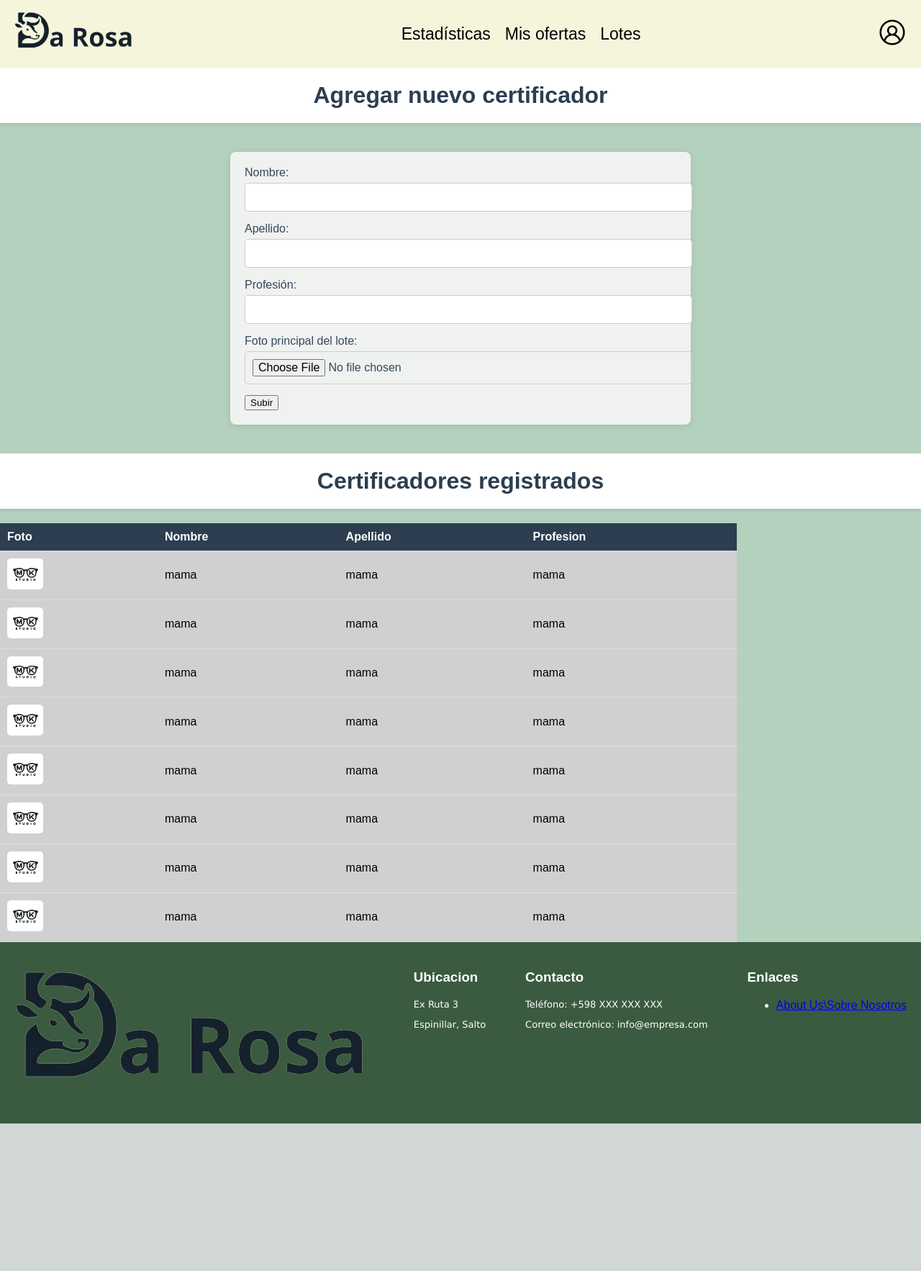
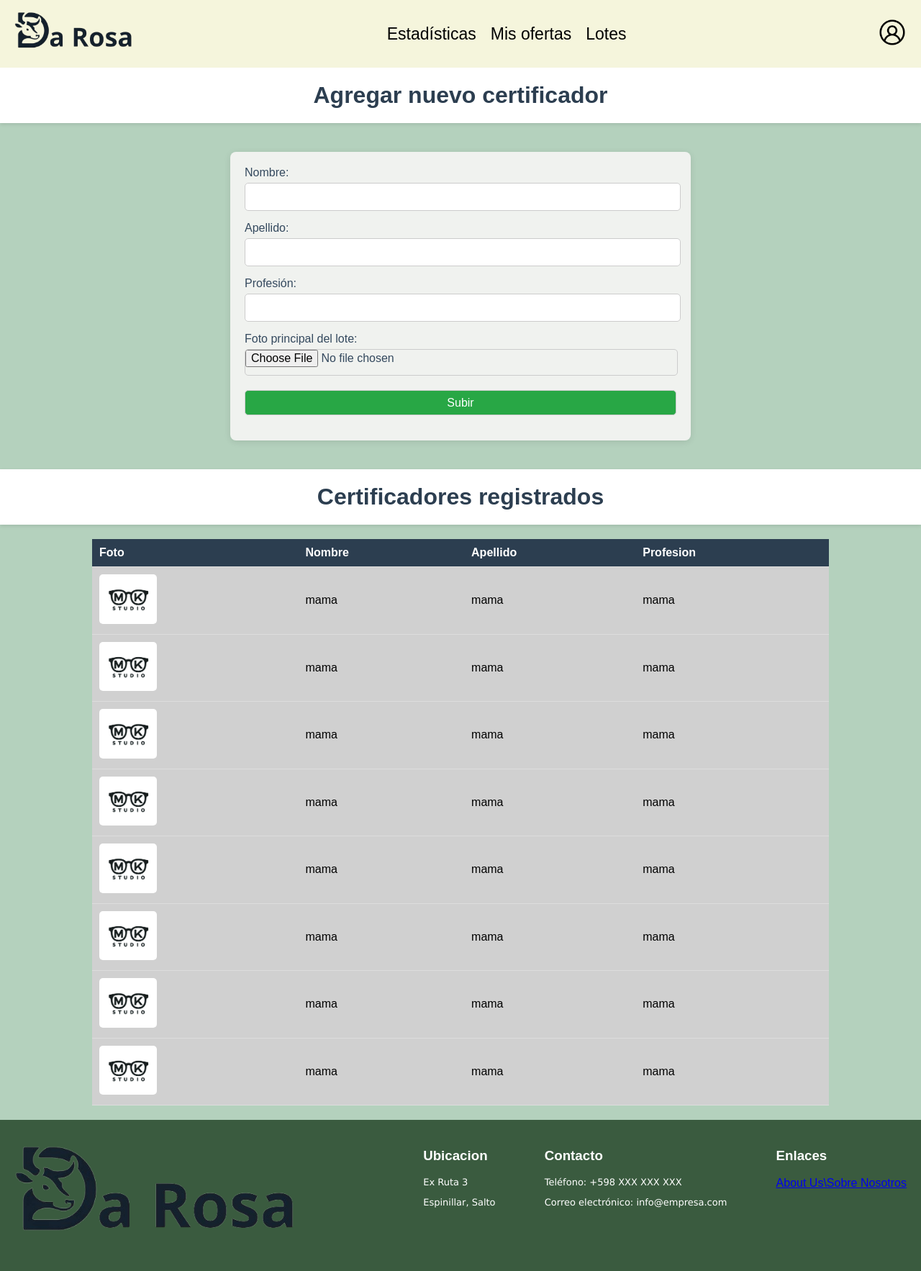
Before and after one commit to JoaquinBistolfi/MKstudio, a PHP site: page /MKstudio/certificador.php in a window 1280 px wide. Shown: the whole page at 72% size. Before the commit the page ends 1561 px from the top, so only its background shows below. Run offline with PHP 8.4, Linux system fonts and the light colour scheme; data comes from the database, SQL or seed files in the repository.

Commit message:
detalles css

```diff
--- a/css/certificador.css
+++ b/css/certificador.css
@@ -37,9 +37,9 @@ label {
 input[type="number"],
 input[type="text"],
 input[type="file"],
-button {
+input[type="submit"] {
     width: 100%;
-    padding: 10px;
+    height: 35px;
     margin: 5px 0 15px;
     border: 1px solid #ccc;
     border-radius: 5px;
@@ -54,21 +54,21 @@ input[type="file"]:focus {
     outline: none;
 }
 
-button {
-    background-color: #2c3e50;
+input[type="submit"] {
+    background-color: #28a745;
     color: white;
     cursor: pointer;
     font-size: 16px;
 }
 
-button:hover {
-    background-color: #34495e;
+input[type="submit"]:hover {
+    background-color: #218838;
 }
 
 table.listas {
     width: 80%;
     border-collapse: collapse;
-    margin-top: 20px;
+    margin: 20px auto;
     background-color: #d0d0d0;
 }
 
@@ -89,11 +89,16 @@ table.listas tr:hover {
 }
 
 table.listas img {
-    width: 50px;
+    width: 80px;
     height: auto;
     border-radius: 5px;
 }
 
+ul {
+    list-style: none;
+    padding: 0;
+    text-align: center;
+}
 
 @media screen and (max-width: 650px) {
     form {
--- a/css/footer.css
+++ b/css/footer.css
@@ -1,3 +1,8 @@
+.logo-footer img {
+    max-width: 80%;
+    min-width: 200px;
+}
+
 .footer {
     display: flex;
     justify-content: space-between;
--- a/css/headeradmin.css
+++ b/css/headeradmin.css
@@ -53,6 +53,7 @@ header {
 }
 
 .header_submenu {
+    list-style-type: none;
     display: none;
     position: absolute;
     background-color: #f9f9f9;
--- a/includes/headeradmin.php
+++ b/includes/headeradmin.php
@@ -15,6 +15,7 @@
                     <li><a href="../paginas/certificador.php">Certificador</a></li>
                     <li><a href="../paginas/administrar_lotes.php">Administrar Lotes</a></li>
                     <li><a href="../paginas/administrar_usuarios.php">Administrar Usuarios</a></li>
+                    <li><a href="../paginas/administrar_usuarios.php">Preguntas</a></li>
                 </ul>
             </li>
             <li class="header_nav_link"><a href="../paginas/mis_ofertas.php">Mis ofertas</a></li>
```
Also changed, not shown: paginas/index.php (+10 -3 lines).
